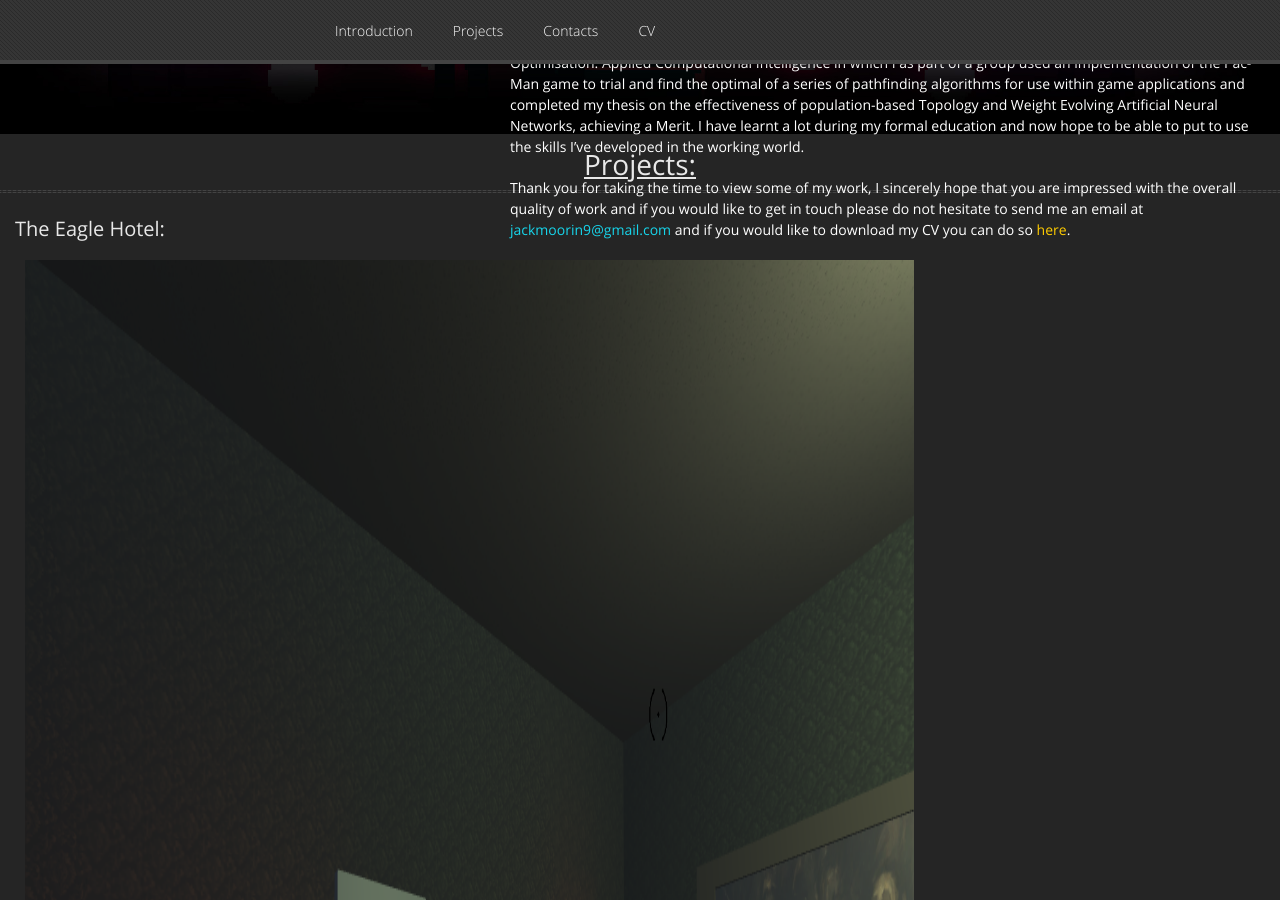
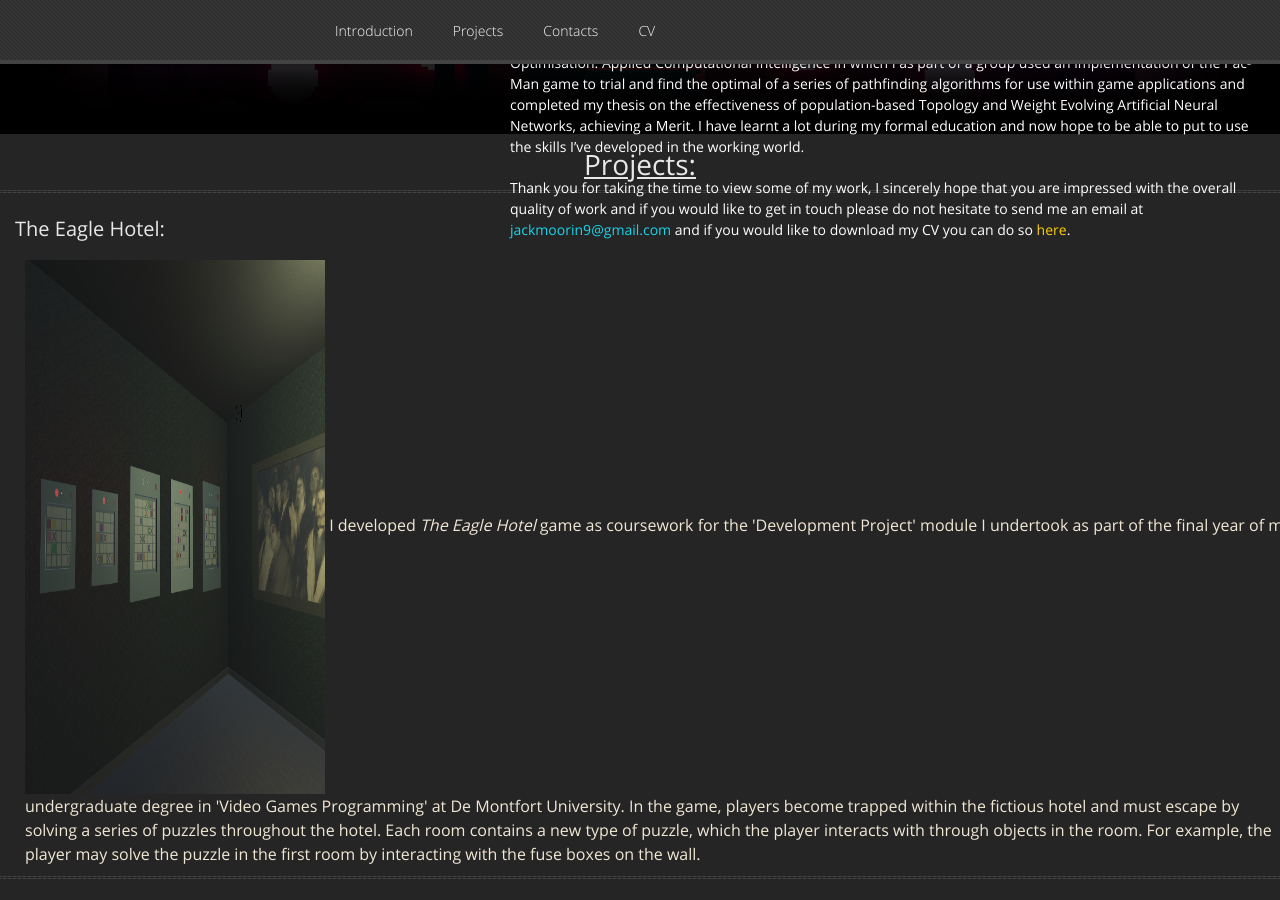
Before and after one commit to GamesProgrammingGrad2021/GamesProgrammingGrad2021.github.io, a Jekyll site: the page built from index.md, in a window 1280 px wide and 900 px high, scrolled down 973 px. Built offline with Jekyll 4.4.1, drawn with Linux system fonts in a browser that asks for light colours; nearby versions of some CDN libraries; our own code applies the rules of GitHub Pages for plain Markdown files.

Commit message:
Update default.html

```diff
--- a/_layouts/default.html
+++ b/_layouts/default.html
@@ -123,7 +123,7 @@
 			<h2 style="padding-top:5px; padding-left: 15px; padding-bottom: 10px; text-align: left; font-size: 20px;">The Eagle Hotel:</h2>
 			<div style="display: flex; align-items: center; width: 100%; margin-bottom: 10px; padding-left: 15px;">
 				<div style="margin-left: 10px; font-size: 16px; text-align: left;">
-				<img src="Eagle Hotel Thumbnail.png" alt="Eagle Hotel Thumbnail" style="height: 1582px; width: 889px; vertical-align: middle;">
+				<img src="Eagle Hotel Thumbnail.png" alt="Eagle Hotel Thumbnail" style="height: 534px; width: 300px; vertical-align: middle;">
 				I developed <i>The Eagle Hotel</i> game as coursework for the 'Development Project' module I undertook as part of the final year of my
 				undergraduate degree in 'Video Games Programming' at De Montfort University. In the game, players become trapped within the fictious hotel
 				and must escape by solving a series of puzzles throughout the hotel. Each room contains a new type of puzzle, which the player interacts
```
